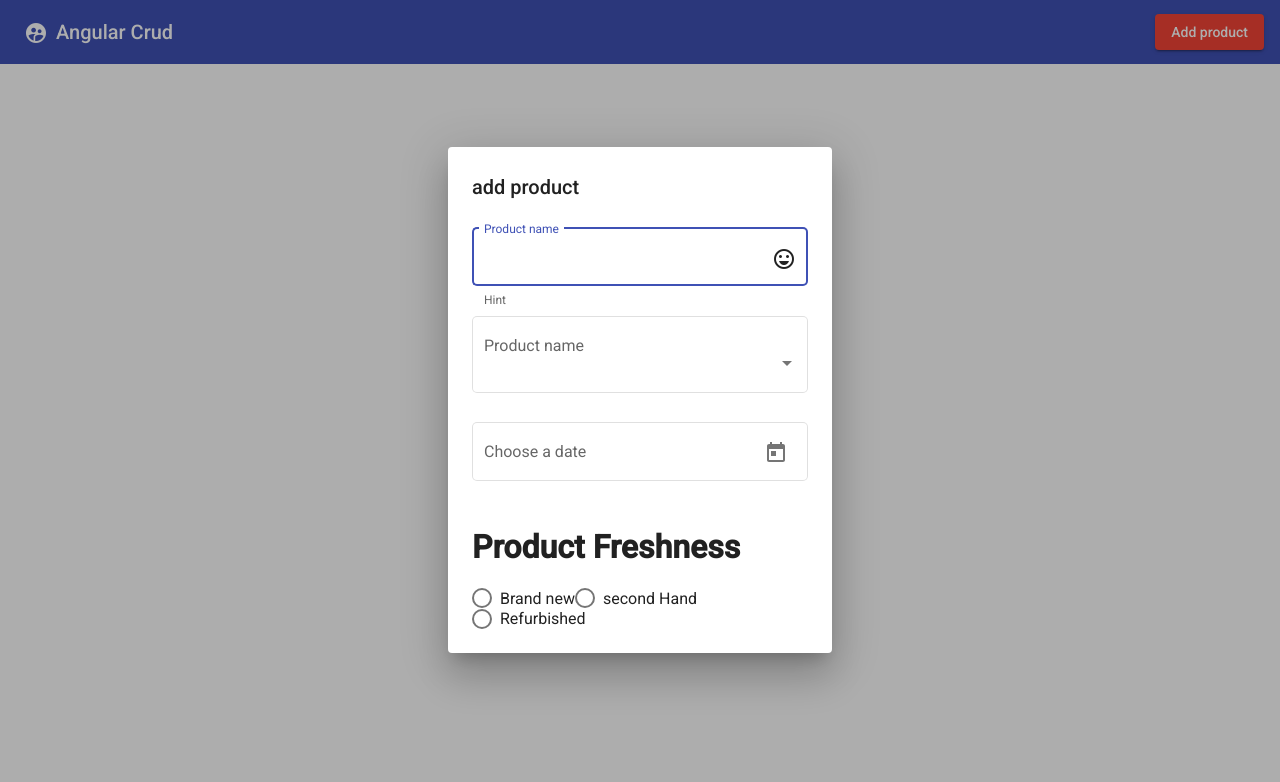
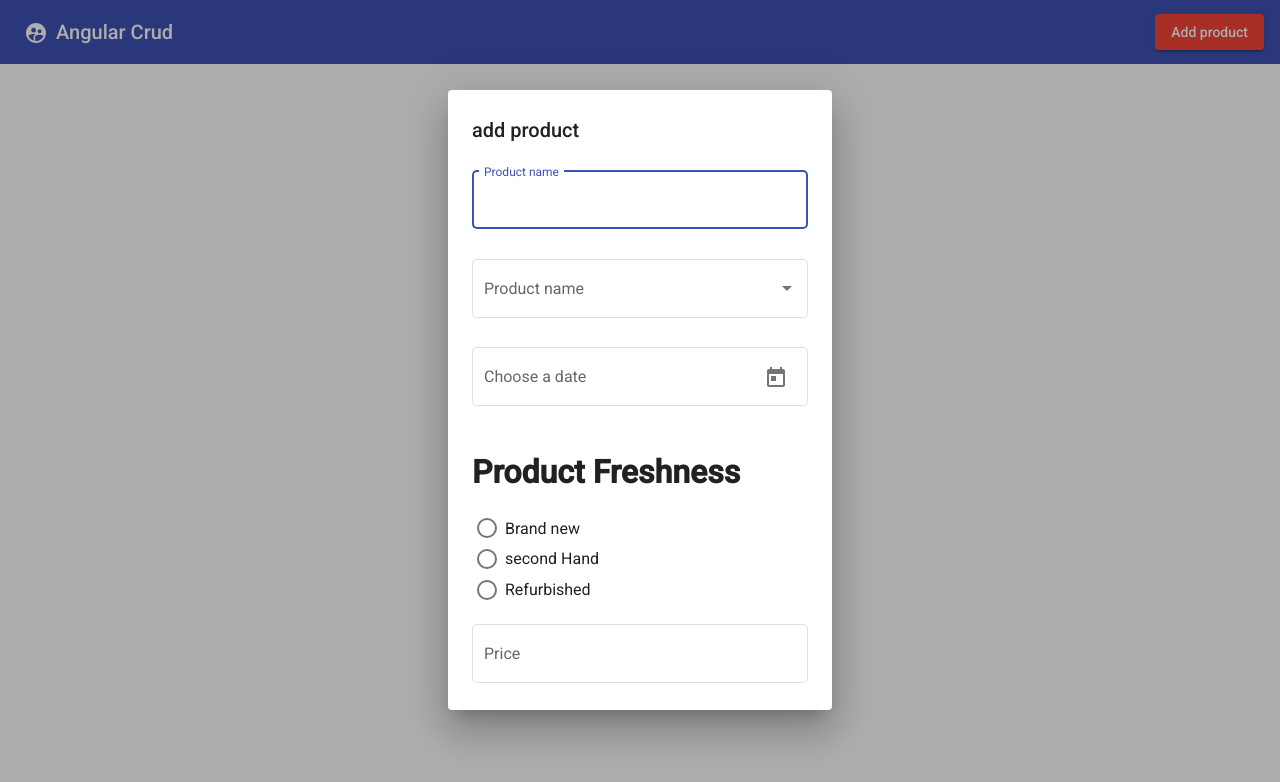
Before and after one commit to anasmak04/CRUD-ANGULAR, an Angular app: page / in a window 1280 px wide. Both pictures are taken after a click on the button "Add product". Shown: the top 782 px of the page. Built offline with nearby package versions, Linux system fonts and the light colour scheme.

Commit message:
add price

```diff
--- a/src/app/components/dialog/dialog.component.css
+++ b/src/app/components/dialog/dialog.component.css
@@ -1,3 +1,14 @@
 mat-form-field{
     width: 100%;
 }
+
+.example-radio-group {
+    display: flex;
+    flex-direction: column;
+    margin: 15px 0;
+    align-items: flex-start;
+  }
+
+  .example-radio-button {
+    margin: 5px;
+  }
--- a/src/app/components/dialog/dialog.component.html
+++ b/src/app/components/dialog/dialog.component.html
@@ -4,18 +4,15 @@
     <mat-form-field appearance="outline">
         <mat-label>Product name</mat-label>
         <input matInput placeholder="name">
-        <mat-icon matSuffix>sentiment_very_satisfied</mat-icon>
-        <mat-hint>Hint</mat-hint>
       </mat-form-field>
 
 
       <mat-form-field appearance="outline">
         <mat-label>Product name</mat-label>
-        <input matInput placeholder="category">
-        <mat-select>
-            <mat-option>Fruits</mat-option>
-            <mat-option>vegetable</mat-option>
-            <mat-option>electronics</mat-option>
+        <mat-select placeholder="category">
+            <mat-option value="Fruits">Fruits</mat-option>
+            <mat-option value="vegetable">vegetable</mat-option>
+            <mat-option value="electronics">electronics</mat-option>
           </mat-select>
       </mat-form-field>
 
@@ -29,9 +26,14 @@
       </mat-form-field>
 
       <label for=""><h1>Product Freshness</h1></label>
-      <mat-radio-group>
-        <mat-radio-button *ngFor="let fresh of freshnessList" [value]="fresh">{{fresh}}</mat-radio-button>
+      <mat-radio-group  class="example-radio-group">
+        <mat-radio-button class="example-radio-button" *ngFor="let fresh of freshnessList" [value]="fresh">{{fresh}}</mat-radio-button>
       </mat-radio-group>
+
+      <mat-form-field appearance="outline">
+        <mat-label>Price</mat-label>
+        <input type="number" matInput placeholder="name">
+      </mat-form-field>
 
 
 </div>
```
